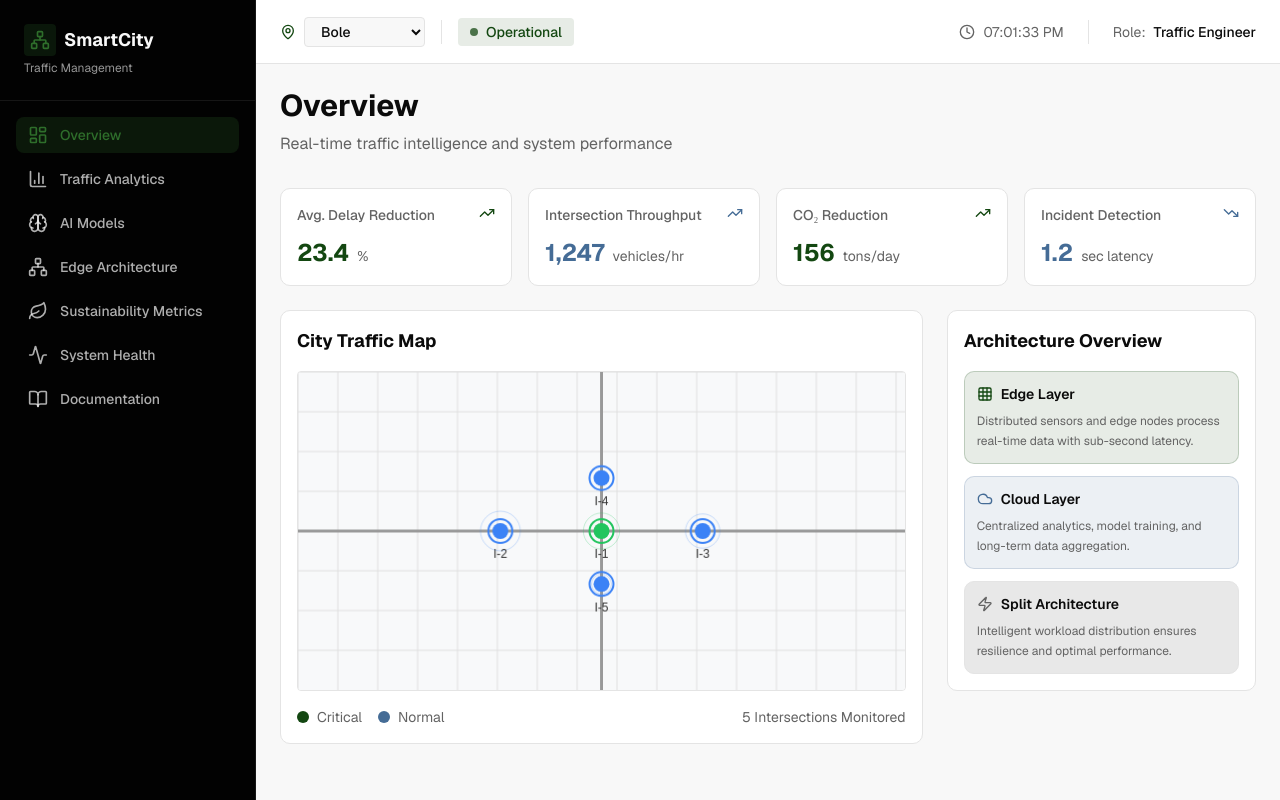
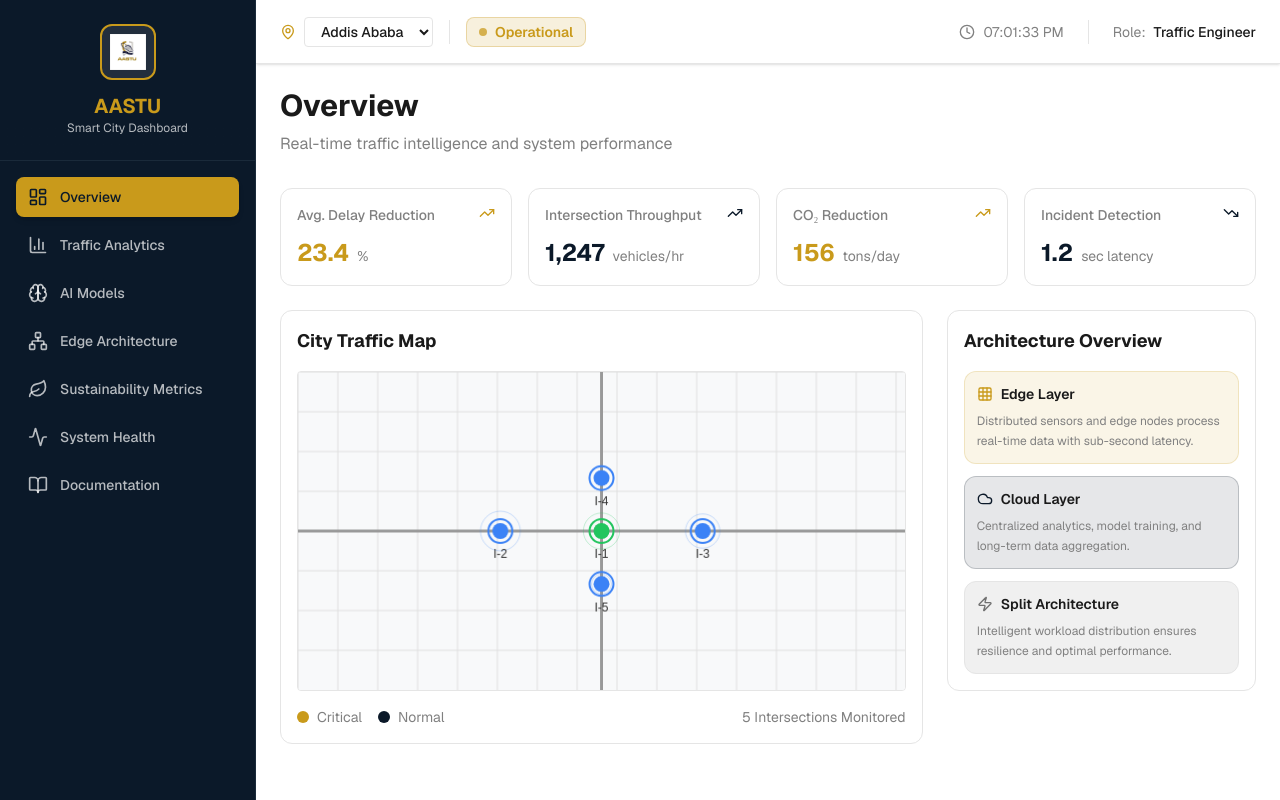
Before and after one commit to edomm9/smart-city-management-system, a Next.js app: page / in a window 1280 px wide. Built offline with nearby package versions, Linux system fonts and the light colour scheme.

Commit message:
final upload

```diff
--- a/app/globals.css
+++ b/app/globals.css
@@ -4,75 +4,85 @@
 @custom-variant dark (&:is(.dark *));
 
 :root {
-  /* Updated color tokens for smart city aesthetic - light background with green/blue accents */
-  --background: oklch(0.98 0 0);
-  --foreground: oklch(0.15 0 0);
-  --card: oklch(1 0 0);
-  --card-foreground: oklch(0.15 0 0);
-  --popover: oklch(1 0 0);
-  --popover-foreground: oklch(0.15 0 0);
-  --primary: oklch(0.35 0.1 142.5);
-  --primary-foreground: oklch(0.98 0 0);
-  --secondary: oklch(0.52 0.08 251.2);
-  --secondary-foreground: oklch(0.98 0 0);
-  --muted: oklch(0.93 0 0);
-  --muted-foreground: oklch(0.5 0 0);
-  --accent: oklch(0.48 0.12 142.5);
-  --accent-foreground: oklch(0.98 0 0);
-  --destructive: oklch(0.577 0.245 27.325);
-  --destructive-foreground: oklch(0.577 0.245 27.325);
-  --border: oklch(0.92 0 0);
-  --input: oklch(0.92 0 0);
-  --ring: oklch(0.35 0.1 142.5);
-  --chart-1: oklch(0.48 0.12 142.5);
-  --chart-2: oklch(0.52 0.08 251.2);
-  --chart-3: oklch(0.42 0.06 180);
-  --chart-4: oklch(0.58 0.1 135);
-  --chart-5: oklch(0.45 0.08 90);
+  /* Updated to exact AASTU logo colors: Rich gold primary and deep navy blue secondary */
+  /* AASTU Theme: Gold primary (#C99A1B), Navy secondary (#0B1929) */
+  --background: #ffffff;
+  --foreground: #1a1a1a;
+  --card: #ffffff;
+  --card-foreground: #1a1a1a;
+  --popover: #ffffff;
+  --popover-foreground: #1a1a1a;
+  /* AASTU Gold Primary */
+  --primary: #c99a1b;
+  --primary-foreground: #ffffff;
+  /* AASTU Navy Secondary */
+  --secondary: #0b1929;
+  --secondary-foreground: #ffffff;
+  --muted: #f0f0f0;
+  --muted-foreground: #808080;
+  /* Light gray accent */
+  --accent: #e8e8e8;
+  --accent-foreground: #1a1a1a;
+  --destructive: #dc2626;
+  --destructive-foreground: #ffffff;
+  --border: #e5e5e5;
+  --input: #f5f5f5;
+  /* Gold ring */
+  --ring: #c99a1b;
+  /* Chart colors using AASTU palette */
+  --chart-1: #c99a1b;
+  --chart-2: #0b1929;
+  --chart-3: #6b7280;
+  --chart-4: #d4d4d8;
+  --chart-5: #e8e8e8;
   --radius: 0.5rem;
-  --sidebar: oklch(0.08 0 0);
-  --sidebar-foreground: oklch(0.98 0 0);
-  --sidebar-primary: oklch(0.48 0.12 142.5);
-  --sidebar-primary-foreground: oklch(0.98 0 0);
-  --sidebar-accent: oklch(0.52 0.08 251.2);
-  --sidebar-accent-foreground: oklch(0.98 0 0);
-  --sidebar-border: oklch(0.2 0 0);
-  --sidebar-ring: oklch(0.48 0.12 142.5);
+  /* Sidebar navy background */
+  --sidebar: #0b1929;
+  --sidebar-foreground: #ffffff;
+  /* Sidebar gold primary */
+  --sidebar-primary: #c99a1b;
+  --sidebar-primary-foreground: #0b1929;
+  --sidebar-accent: #e8e8e8;
+  --sidebar-accent-foreground: #1a1a1a;
+  --sidebar-border: #1a2a3a;
+  --sidebar-ring: #c99a1b;
 }
 
 .dark {
-  --background: oklch(0.12 0 0);
-  --foreground: oklch(0.95 0 0);
-  --card: oklch(0.15 0 0);
-  --card-foreground: oklch(0.95 0 0);
-  --popover: oklch(0.15 0 0);
-  --popover-foreground: oklch(0.95 0 0);
-  --primary: oklch(0.55 0.15 142.5);
-  --primary-foreground: oklch(0.12 0 0);
-  --secondary: oklch(0.65 0.12 251.2);
-  --secondary-foreground: oklch(0.12 0 0);
-  --muted: oklch(0.28 0 0);
-  --muted-foreground: oklch(0.7 0 0);
-  --accent: oklch(0.58 0.14 142.5);
-  --accent-foreground: oklch(0.12 0 0);
-  --destructive: oklch(0.396 0.141 25.723);
-  --destructive-foreground: oklch(0.637 0.237 25.331);
-  --border: oklch(0.25 0 0);
-  --input: oklch(0.2 0 0);
-  --ring: oklch(0.55 0.15 142.5);
-  --chart-1: oklch(0.55 0.15 142.5);
-  --chart-2: oklch(0.65 0.12 251.2);
-  --chart-3: oklch(0.5 0.1 180);
-  --chart-4: oklch(0.68 0.12 135);
-  --chart-5: oklch(0.52 0.1 90);
-  --sidebar: oklch(0.08 0 0);
-  --sidebar-foreground: oklch(0.95 0 0);
-  --sidebar-primary: oklch(0.55 0.15 142.5);
-  --sidebar-primary-foreground: oklch(0.95 0 0);
-  --sidebar-accent: oklch(0.65 0.12 251.2);
-  --sidebar-accent-foreground: oklch(0.95 0 0);
-  --sidebar-border: oklch(0.2 0 0);
-  --sidebar-ring: oklch(0.55 0.15 142.5);
+  --background: #0f1419;
+  --foreground: #f5f5f5;
+  --card: #1a1f2e;
+  --card-foreground: #f5f5f5;
+  --popover: #1a1f2e;
+  --popover-foreground: #f5f5f5;
+  /* Brighter gold for dark mode */
+  --primary: #d4a844;
+  --primary-foreground: #0b1929;
+  /* Lighter navy for dark mode */
+  --secondary: #4a5f7f;
+  --secondary-foreground: #ffffff;
+  --muted: #2a2f3e;
+  --muted-foreground: #a0a0a0;
+  --accent: #d4d4d4;
+  --accent-foreground: #1a1a1a;
+  --destructive: #f87171;
+  --destructive-foreground: #0f1419;
+  --border: #2a2f3e;
+  --input: #1a1f2e;
+  --ring: #d4a844;
+  --chart-1: #d4a844;
+  --chart-2: #4a5f7f;
+  --chart-3: #9ca3af;
+  --chart-4: #6b7280;
+  --chart-5: #d4d4d8;
+  --sidebar: #05101b;
+  --sidebar-foreground: #f5f5f5;
+  --sidebar-primary: #d4a844;
+  --sidebar-primary-foreground: #ffffff;
+  --sidebar-accent: #d4d4d4;
+  --sidebar-accent-foreground: #1a1a1a;
+  --sidebar-border: #1a2a3a;
+  --sidebar-ring: #d4a844;
 }
 
 @theme inline {
@@ -104,8 +114,8 @@
   --color-chart-5: var(--chart-5);
   --radius-sm: calc(var(--radius) - 2px);
   --radius-md: var(--radius);
-  --radius-lg: calc(var(--radius) + 2px);
-  --radius-xl: calc(var(--radius) + 4px);
+  --radius-lg: calc(var(--radius) + 4px);
+  --radius-xl: calc(var(--radius) + 8px);
   --color-sidebar: var(--sidebar);
   --color-sidebar-foreground: var(--sidebar-foreground);
   --color-sidebar-primary: var(--sidebar-primary);
--- a/components/sidebar.tsx
+++ b/components/sidebar.tsx
@@ -2,6 +2,7 @@
 
 import { cn } from "@/lib/utils"
 import { LayoutDashboard, BarChart3, Brain, Network, Leaf, Activity, BookOpen } from "lucide-react"
+import Image from "next/image"
 
 interface SidebarProps {
   currentPage: string
@@ -21,15 +22,16 @@ const navigationItems = [
 export default function Sidebar({ currentPage, onPageChange }: SidebarProps) {
   return (
     <aside className="w-64 bg-sidebar text-sidebar-foreground border-r border-sidebar-border overflow-y-auto">
-      {/* Logo */}
-      <div className="p-6 border-b border-sidebar-border">
-        <div className="flex items-center gap-2">
-          <div className="w-8 h-8 rounded bg-sidebar-primary/20 flex items-center justify-center">
-            <Network className="w-5 h-5 text-sidebar-primary" />
+      <div className="p-6 border-b border-sidebar-border bg-gradient-to-b from-sidebar via-sidebar to-sidebar/95">
+        <div className="flex flex-col items-center gap-3">
+          <div className="relative w-14 h-14 rounded-lg bg-sidebar-accent/10 p-2 flex items-center justify-center border-2 border-sidebar-primary">
+            <Image src="/images/logo.jpg" alt="AASTU Logo" width={48} height={48} className="object-contain" />
           </div>
-          <h1 className="text-lg font-bold">SmartCity</h1>
+          <div className="text-center">
+            <h1 className="text-xl font-bold text-sidebar-primary">AASTU</h1>
+            <p className="text-xs text-sidebar-foreground/70">Smart City Dashboard</p>
+          </div>
         </div>
-        <p className="text-xs text-sidebar-foreground/60 mt-1">Traffic Management</p>
       </div>
 
       {/* Navigation */}
@@ -42,10 +44,11 @@ export default function Sidebar({ currentPage, onPageChange }: SidebarProps) {
                 key={item.id}
                 onClick={() => onPageChange(item.id as any)}
                 className={cn(
-                  "w-full flex items-center gap-3 px-3 py-2 rounded-md text-sm font-medium transition-colors",
+                  "w-full flex items-center gap-3 px-3 py-2.5 rounded-md text-sm font-medium transition-all",
                   currentPage === item.id
-                    ? "bg-sidebar-primary/20 text-sidebar-primary"
-                    : "text-sidebar-foreground/70 hover:text-sidebar-foreground hover:bg-sidebar-accent/10",
+                    ? /* Active state now uses gold background with navy text for strong contrast */
+                      "bg-sidebar-primary text-sidebar-primary-foreground shadow-md"
+                    : "text-sidebar-foreground/70 hover:text-sidebar-foreground hover:bg-sidebar-accent/20",
                 )}
               >
                 <Icon className="w-5 h-5 flex-shrink-0" />
--- a/components/top-bar.tsx
+++ b/components/top-bar.tsx
@@ -24,25 +24,25 @@ export default function TopBar() {
   }, [])
 
   return (
-    <div className="h-16 bg-card border-b border-border px-6 flex items-center justify-between">
+    <div className="h-16 bg-card border-b border-border px-6 flex items-center justify-between shadow-sm">
       <div className="flex items-center gap-4">
         <div className="flex items-center gap-2">
-          <MapPin className="w-4 h-4 text-primary" />
+          <MapPin className="w-4 h-4 text-primary font-semibold" />
           <select
             value={city}
             onChange={(e) => setCity(e.target.value)}
-            className="bg-background border border-border rounded px-3 py-1 text-sm font-medium cursor-pointer"
+            className="bg-background border border-border rounded px-3 py-1 text-sm font-medium cursor-pointer hover:border-primary/50 transition-colors"
           >
-            <option>Bole</option>
-            <option>Mexico</option>
-            <option>Jemo</option>
-            <option>Tulu Demtu</option>
+            <option>Addis Ababa</option>
+            <option>Lagos</option>
+            <option>Nairobi</option>
+            <option>Cairo</option>
           </select>
         </div>
         <div className="h-6 w-px bg-border" />
-        <div className="flex items-center gap-2 px-3 py-1 rounded bg-primary/10">
+        <div className="flex items-center gap-2 px-3 py-1 rounded-md bg-primary/15 border border-primary/30">
           <div className="w-2 h-2 rounded-full bg-primary animate-pulse" />
-          <span className="text-sm font-medium text-primary">Operational</span>
+          <span className="text-sm font-medium text-primary font-semibold">Operational</span>
         </div>
       </div>
 
@@ -54,7 +54,7 @@ export default function TopBar() {
         <div className="h-6 w-px bg-border" />
         <div className="text-sm">
           <span className="text-muted-foreground">Role:</span>
-          <span className="ml-2 font-medium">Traffic Engineer</span>
+          <span className="ml-2 font-medium text-foreground">Traffic Engineer</span>
         </div>
       </div>
     </div>
```
Also changed, not shown: public/images/logo.jpg (added).
